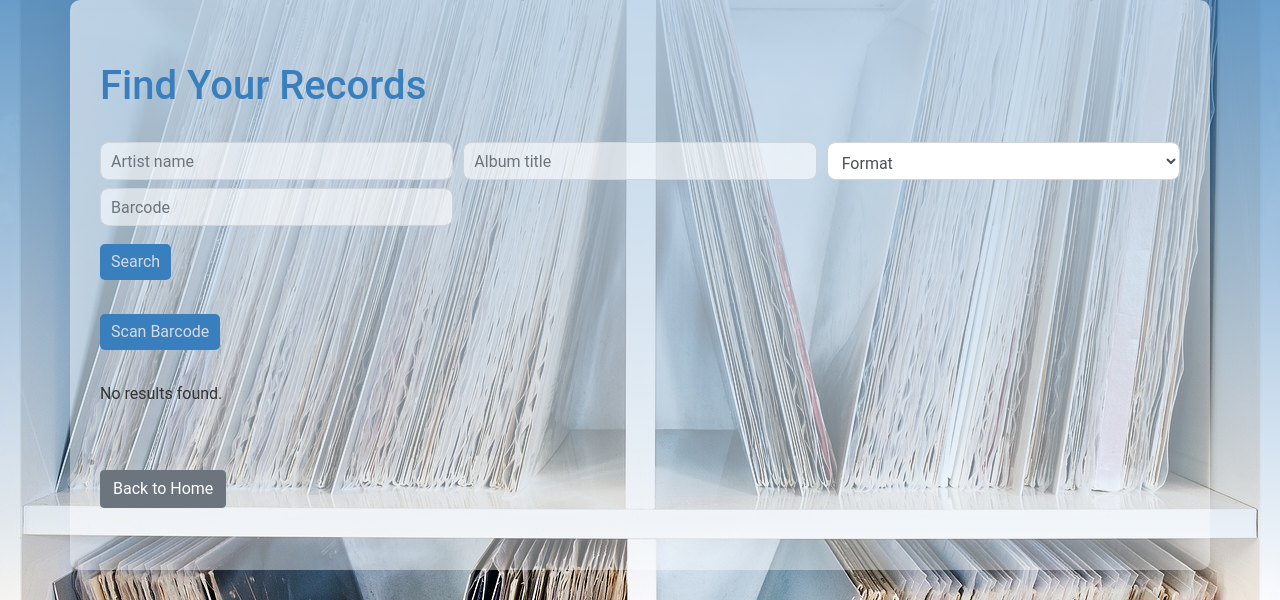
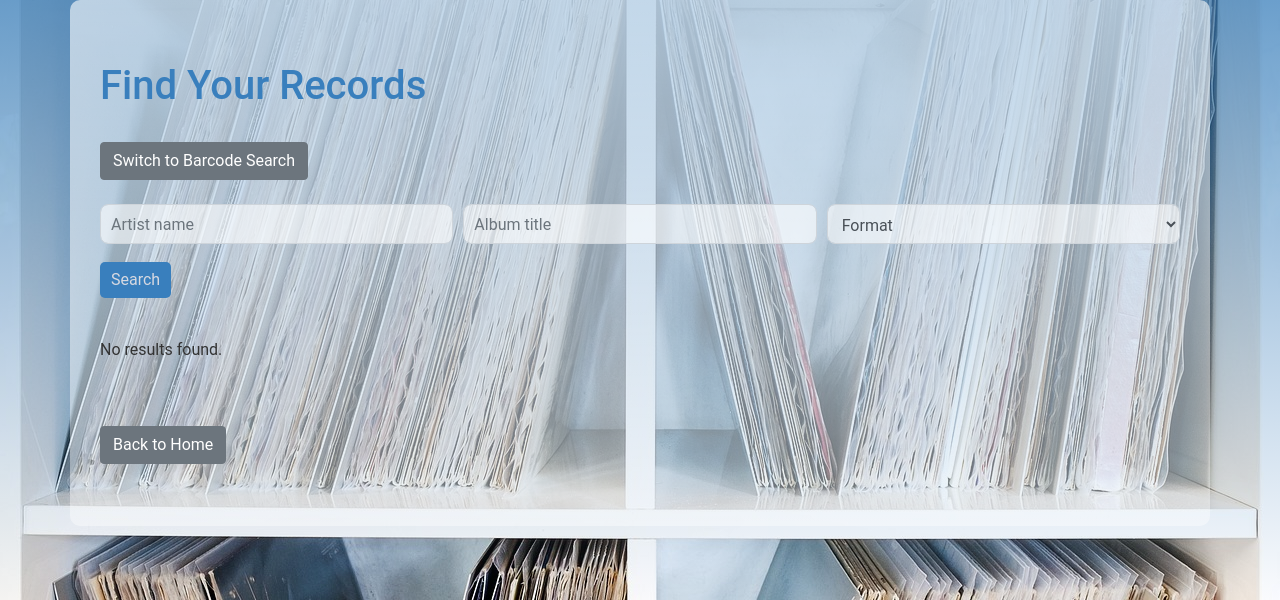
Before and after one commit to aaudrius/record-collection, a Flask app: page /search in a window 1280 px wide. Shown: the part 200-800 px from the top of the page. Run offline with Flask 3, Linux system fonts and the light colour scheme; a user stored in the database is signed in; some libraries are stand-ins or nearby versions.

Commit message:
add toggle between album serch and barcode search

```diff
--- a/static/style.css
+++ b/static/style.css
@@ -111,8 +111,12 @@
     margin-top: 10px;
   }
 
-  input.form-control, .list-group-item, .card-body .card{
+  input.form-control, select.form-control, .list-group-item, .card-body .card{
     background-color: rgba(255, 255, 255, .6);
+  }
+
+  input.form-control, select.form-control{
+    height: 40px;
   }
 
   .list-group-item:hover{
--- a/templates/search_artist_album.html
+++ b/templates/search_artist_album.html
@@ -4,7 +4,9 @@
 
 {% block content %}
 <h1 class="my-4">Find Your Records</h1>
+<button type="button" class="btn btn-secondary mb-4" id="toggle-search-btn">Switch to Barcode Search</button>
 <form class="form" method="post" action="{{ url_for('search') }}">
+  <div id="album_search">
   <div class="form-row">
     <div class="col-md-4 mb-2">
       <input class="form-control" type="text" placeholder="Artist name" name="artist">
@@ -24,6 +26,13 @@
         <option value="blu-ray">Blu-ray</option>
       </select>
     </div>
+  </div>
+  <div class="form-group">
+    <button class="btn button mb-2" type="submit">Search</button>
+  </div>
+</div>
+<div id="barcode_search">
+  <div class="form-row">
     <div class="col-md-4 mb-2">
       <input class="form-control" type="text" placeholder="Barcode" name="barcode" id="barcode-input">
     </div>
@@ -34,6 +43,7 @@
   <div class="form-group">
     <button type="button" class="btn button" id="scan-barcode-btn">Scan Barcode</button>
   </div>
+</div>
 </form>
 
 <div id="barcode-scanner" style="display:none;">
@@ -85,4 +95,23 @@
 
 <script src="https://cdnjs.cloudflare.com/ajax/libs/quagga/0.12.1/quagga.min.js"></script>
 <script src="../static/barcode-scanner.js"></script>
+<script>
+  document.addEventListener("DOMContentLoaded", function() {
+    var toggleSearchBtn = document.getElementById('toggle-search-btn');
+    var albumSearch = document.getElementById('album_search');
+    var barcodeSearch = document.getElementById('barcode_search');
+    barcodeSearch.style.display = 'none';
+    toggleSearchBtn.addEventListener('click', function() {
+      if (albumSearch.style.display === 'none') {
+        albumSearch.style.display = 'block';
+        barcodeSearch.style.display = 'none';
+        toggleSearchBtn.textContent = 'Switch to Barcode Search';
+      } else {
+        albumSearch.style.display = 'none';
+        barcodeSearch.style.display = 'block';
+        toggleSearchBtn.textContent = 'Switch to Album Search';
+      }
+    });
+  });
+  </script>
 {% endblock %}
```
Also changed, not shown: instance/record_collection.db, static/search.js (added), 1 other file.
